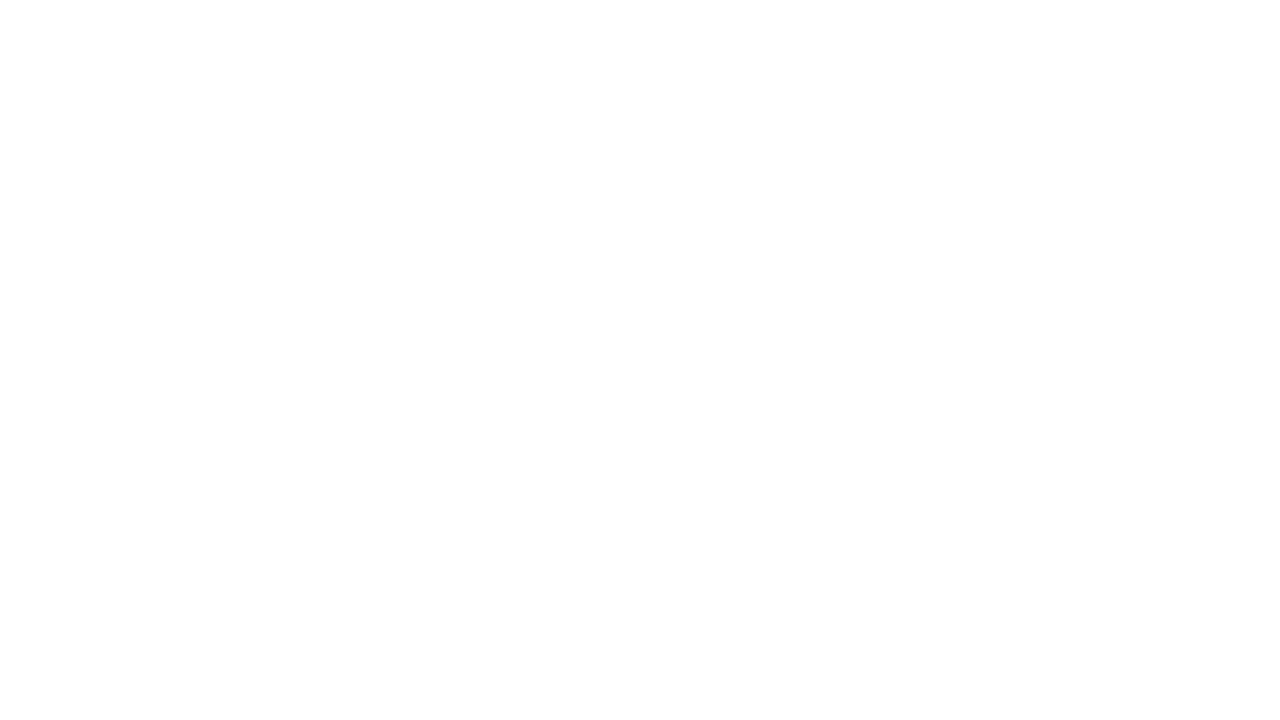
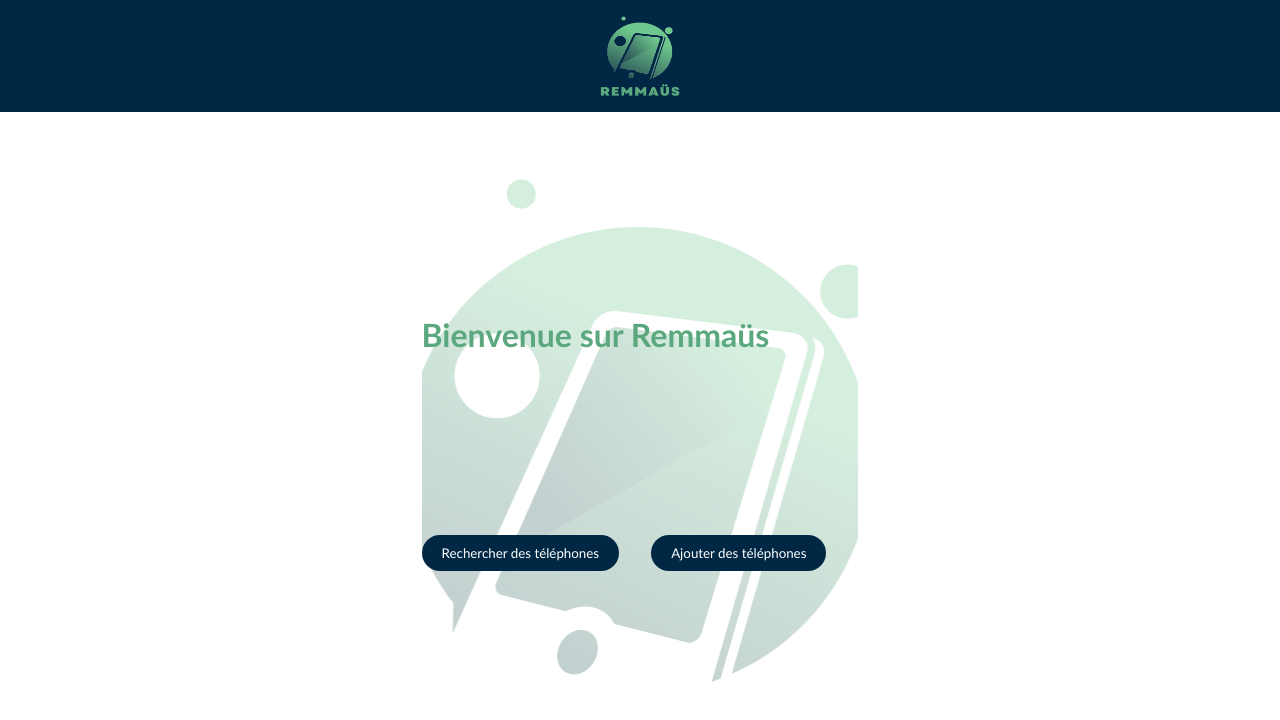
Before and after one commit to WildCodeSchool/2023-02-JS-Reims-hackathon-2-remmaus, a React (Vite) app in the folder frontend/: page / in a window 1280 px wide. Shown: the top 720 px of the page. Built offline with nearby package versions, Linux system fonts and the light colour scheme.

Commit message:
merge with julien

```diff
--- a/frontend/src/App.css
+++ b/frontend/src/App.css
@@ -210,3 +210,32 @@
   margin-left: -11em;
   margin-top: 2rem;
 }
+
+/* Accueil */
+
+.header {
+  width: 100%;
+  display: flex;
+  justify-content: center;
+}
+
+.logo {
+  margin-top: 1em;
+  margin-bottom: 1em;
+}
+
+.accueil-page {
+  display: flex;
+  flex-direction: column;
+  align-items: center;
+}
+
+.content {
+  background: url(../src/assets/logofond.png);
+  background-repeat: no-repeat;
+  background-position: center;
+  height: 80vh;
+  display: flex;
+  justify-content: center;
+  flex-direction: column;
+}
--- a/frontend/src/App.jsx
+++ b/frontend/src/App.jsx
@@ -3,12 +3,13 @@
 import "./App.css";
 import Categorize from "./pages/Categorize";
 import Informations from "./pages/Informations";
+import Accueil from "./components/Accueil";
 
 function App() {
   return (
     <div className="App">
       <Routes>
-        <Route path="/" element="" />
+        <Route path="/" element={<Accueil />} />
         <Route path="/categorize" element={<Categorize />} />
         <Route path="/info" element={<Informations />} />
         <Route path="/info/:id" element="" />
--- a/frontend/src/components/Accueil.jsx
+++ b/frontend/src/components/Accueil.jsx
@@ -1,24 +1,29 @@
 import React from "react";
 import "../App.css";
+import { Link } from "react-router-dom";
 
 function Accueil() {
   return (
-    <>
+    <div className="accueil-page">
       <header className="header">
         <img src="../src/images/logoremmaus.png" alt="Logo" className="logo" />
       </header>
       <div className="content">
         <h1 className="title">Bienvenue sur Remmaüs</h1>
         <div className="buttons">
+          <Link to="/info">
             <button type="button" className="greenButton">
               Rechercher des téléphones
             </button>
+          </Link>
+          <Link to="/categorize">
             <button type="button" className="greenButton">
               Ajouter des téléphones
             </button>
+          </Link>
         </div>
       </div>
-    </>
+    </div>
   );
 }
 
--- a/frontend/src/components/LeftMenu.jsx
+++ b/frontend/src/components/LeftMenu.jsx
@@ -4,7 +4,7 @@
   return (
     <div className="left-menu">
       <Link to="/">
-        <img className="logo" src="../src/assets/logoremmaus.png" alt="" />
+        <img className="logo" src="../src/images/logoremmaus.png" alt="" />
       </Link>
       <Link to="/categorize">
         <button type="button" className="linkMenu">
```
Lines whose indentation alone changed are shown as unchanged.
